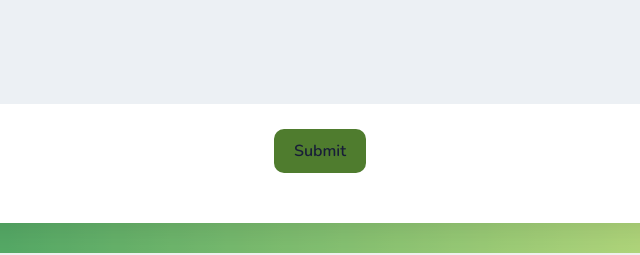
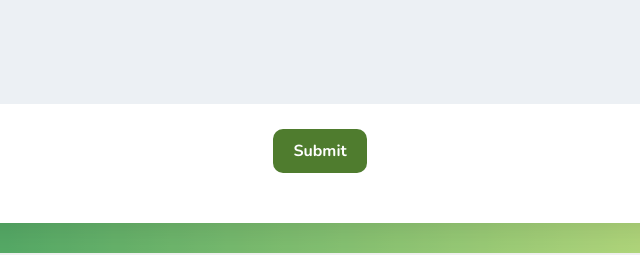
Before and after one commit to csre7144/Medzone2, a plain HTML site: page index.html in a window 1280 px wide. Shown: the part 2020-2275 px from the top of the page, 320-960 px from the left. Drawn offline with nearby package versions, Linux system fonts and the light colour scheme.

Commit message:
Four Commit

```diff
--- a/css/style.css
+++ b/css/style.css
@@ -666,11 +666,12 @@ width: auto;
 
 
 #submit{
-    color: #181d38;
+    color: white;
     border-radius: 10px;
     padding: 10px 20px;
     background-color: #4f7c2e;
     border: none;
+    font-weight: bold;
 }
 
 #submit:hover {
```
